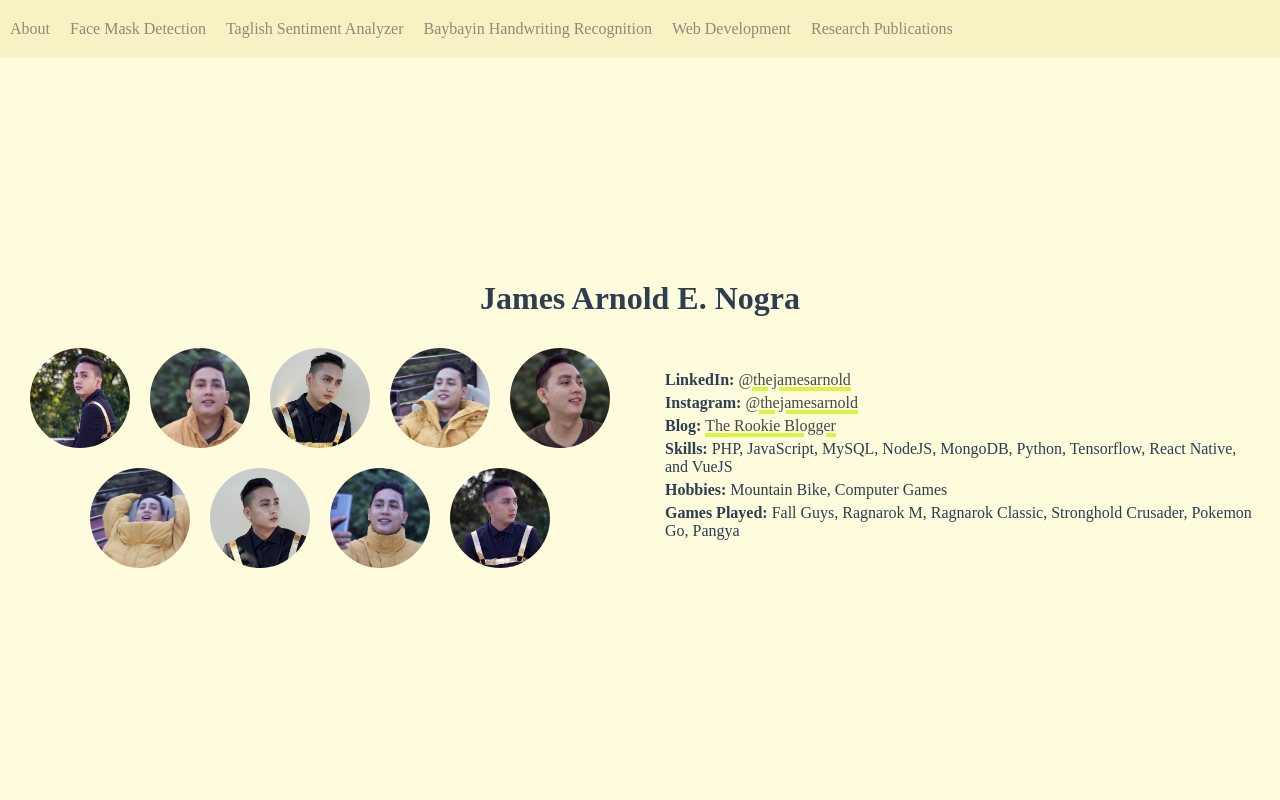
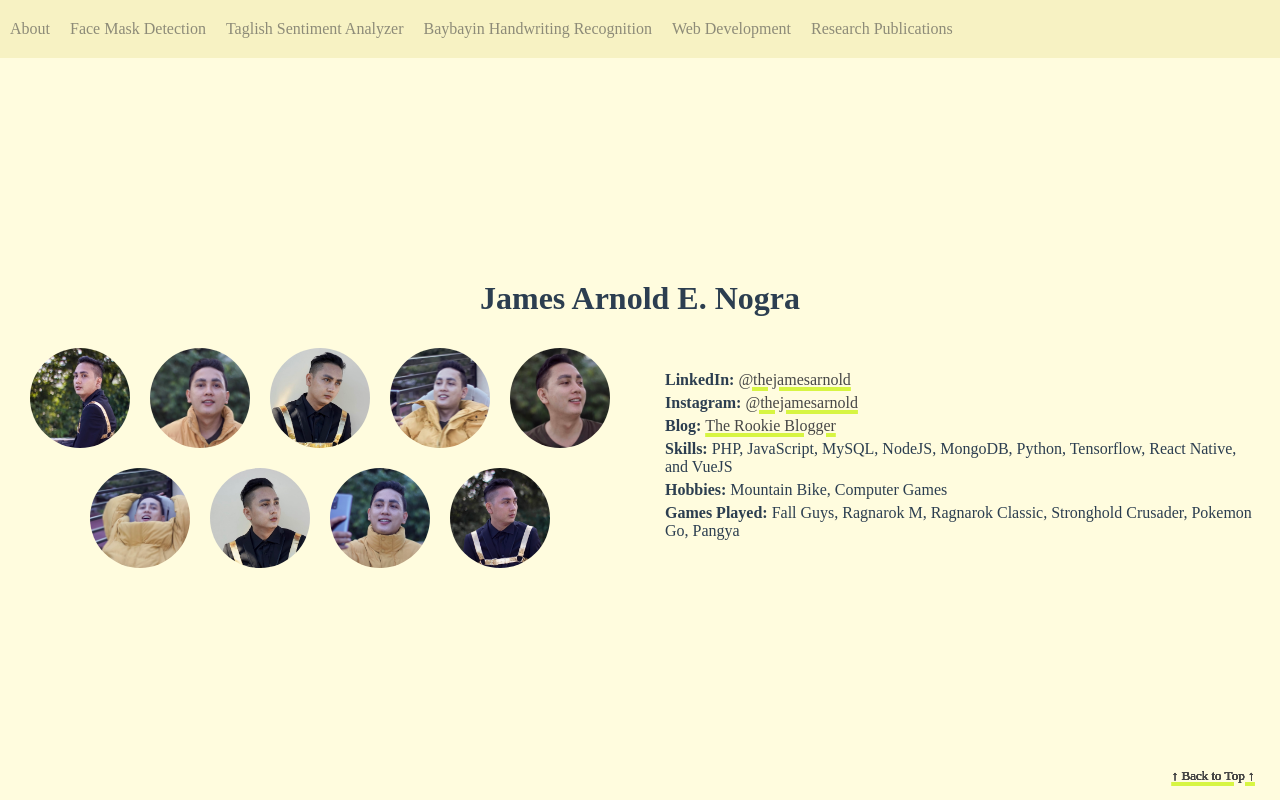
Before and after one commit to jamesnogra/vue-james-portfolio, a Vue app: page / in a window 1280 px wide. Shown: the top 800 px of the page. Built offline with nearby package versions, Linux system fonts and the light colour scheme; a web font is replaced by a local one.

Commit message:
Added a back to top link.

```diff
--- a/src/components/MainBanner.vue
+++ b/src/components/MainBanner.vue
@@ -1,5 +1,5 @@
 <template>
-  <div class="links-container">
+  <div id="main-banner" class="links-container">
     <a class="link-items" href="#about">About</a>
     <a class="link-items" href="#face-mask-detection">Face Mask Detection</a>
     <a class="link-items" href="#taglish-sentiment-analyzer">Taglish Sentiment Analyzer</a>
--- a/src/components/TopicContainer.vue
+++ b/src/components/TopicContainer.vue
@@ -1,6 +1,9 @@
 <template>
   <div class="topic-container" :style="{backgroundColor: this.bgColor}">
     <slot></slot>
+    <div class="back-to-top">
+      <a href="#main-banner">↑ Back to Top ↑</a>
+    </div>
   </div>
 </template>
 
@@ -19,5 +22,11 @@ export default {
   .topic-container {
     height: 100vh;
   }
+  .back-to-top {
+    position: fixed;
+    bottom: 2%;
+    right: 2%;
+    font-size: small;
+  }
 }
 </style>
```
